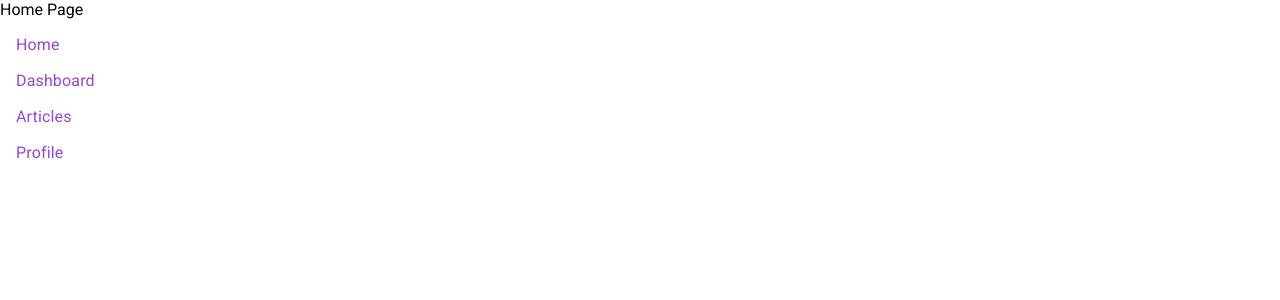
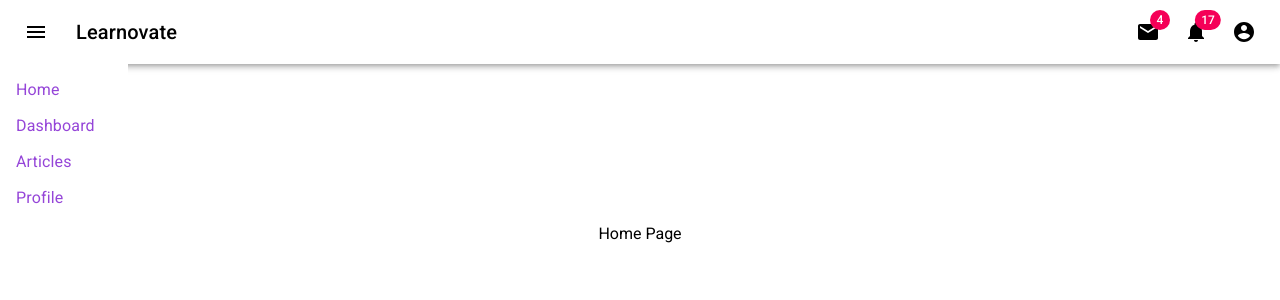
Before and after one commit to ruthbrennankk/sweng_2, a React (Create React App) app in the folder movies-app-master/client/: page /#/home in a window 1280 px wide. Shown: the top 300 px of the page. Built offline with nearby package versions, Linux system fonts and the light colour scheme.

Commit message:
initial appbar, needs polishing

```diff
--- a/movies-app-master/client/src/pages/ArticlesPage.jsx
+++ b/movies-app-master/client/src/pages/ArticlesPage.jsx
@@ -4,13 +4,18 @@
 import { Link } from 'react-router-dom';
 
 import  NavigationBar  from './components/NavigationBar.jsx';
+import  AppBar  from './components/AppBar.jsx';
+import './ProfilePage.css';
 
 class ArticlesPage extends Component {
   render() {
     return (
       <div>
-        Articles
-        <NavigationBar/>
+        <AppBar></AppBar>
+        <div>
+          <NavigationBar/>
+          <div className="ProfileDetails">Articles </div>
+        </div>
       </div>
     );
   }
--- a/movies-app-master/client/src/pages/DashboardPage.jsx
+++ b/movies-app-master/client/src/pages/DashboardPage.jsx
@@ -4,13 +4,18 @@
 import { Link } from 'react-router-dom';
 
 import  NavigationBar  from './components/NavigationBar.jsx';
+import  AppBar  from './components/AppBar.jsx';
+import './ProfilePage.css';
 
 class DashboardPage extends Component {
   render() {
     return (
       <div>
-        Dashboard
-        <NavigationBar/>
+        <AppBar></AppBar>
+        <div>
+          <NavigationBar/>
+          <div className="ProfileDetails">Dashboard </div>
+        </div>
       </div>
     );
   }
--- a/movies-app-master/client/src/pages/HomePage.jsx
+++ b/movies-app-master/client/src/pages/HomePage.jsx
@@ -4,13 +4,18 @@
 import { Link } from 'react-router-dom';
 
 import  NavigationBar  from './components/NavigationBar.jsx';
+import  AppBar  from './components/AppBar.jsx';
+import './ProfilePage.css';
 
 class HomePage extends Component {
   render() {
     return (
       <div>
-        Home Page
-        <NavigationBar/>
+        <AppBar></AppBar>
+        <div>
+          <NavigationBar/>
+          <div className="ProfileDetails">Home Page </div>
+        </div>
       </div>
     );
   }
--- a/movies-app-master/client/src/pages/ProfilePage.jsx
+++ b/movies-app-master/client/src/pages/ProfilePage.jsx
@@ -4,6 +4,7 @@
 import { Link } from 'react-router-dom';
 
 import NavigationBar from './components/NavigationBar.jsx';
+import  AppBar  from './components/AppBar.jsx';
 import './ProfilePage.css';
 
 const testName = "John Doe";
@@ -13,10 +14,12 @@
     render() {
         return (
             <div>
-                Profile
-                <NavigationBar />
-                <div className="ProfileDetails">Name: {testName}</div>
-                <div className="ProfileDetails">Points: {testPoints}</div>
+            <AppBar></AppBar>
+                <div>
+                    <NavigationBar />
+                    <div className="ProfileDetails">Name: {testName}</div>
+                    <div className="ProfileDetails">Points: {testPoints}</div>
+                </div>
             </div>
         );
     }
--- /dev/null
+++ b/movies-app-master/client/src/pages/components/AppBar.jsx
@@ -0,0 +1,195 @@
+import React from 'react';
+import { fade, makeStyles } from '@material-ui/core/styles';
+import AppBar from '@material-ui/core/AppBar';
+import Toolbar from '@material-ui/core/Toolbar';
+import IconButton from '@material-ui/core/IconButton';
+import Typography from '@material-ui/core/Typography';
+import Badge from '@material-ui/core/Badge';
+import MenuItem from '@material-ui/core/MenuItem';
+import Menu from '@material-ui/core/Menu';
+import MenuIcon from '@material-ui/icons/Menu';
+import AccountCircle from '@material-ui/icons/AccountCircle';
+import MailIcon from '@material-ui/icons/Mail';
+import NotificationsIcon from '@material-ui/icons/Notifications';
+import MoreIcon from '@material-ui/icons/MoreVert';
+
+const useStyles = makeStyles(theme => ({
+  grow: {
+    flexGrow: 1,
+  },
+  menuButton: {
+    marginRight: theme.spacing(2),
+  },
+  title: {
+    display: 'none',
+    [theme.breakpoints.up('sm')]: {
+      display: 'block',
+    },
+  },
+
+  inputRoot: {
+    color: 'inherit',
+  },
+  inputInput: {
+    padding: theme.spacing(1, 1, 1, 0),
+    // vertical padding + font size from searchIcon
+    paddingLeft: `calc(1em + ${theme.spacing(4)}px)`,
+    transition: theme.transitions.create('width'),
+    width: '100%',
+    [theme.breakpoints.up('md')]: {
+      width: '20ch',
+    },
+  },
+  sectionDesktop: {
+    display: 'none',
+    [theme.breakpoints.up('md')]: {
+      display: 'flex',
+    },
+  },
+  sectionMobile: {
+    display: 'flex',
+    [theme.breakpoints.up('md')]: {
+      display: 'none',
+    },
+  },
+}));
+
+export default function PrimarySearchAppBar() {
+  const classes = useStyles();
+  const [anchorEl, setAnchorEl] = React.useState(null);
+  const [mobileMoreAnchorEl, setMobileMoreAnchorEl] = React.useState(null);
+
+  const isMenuOpen = Boolean(anchorEl);
+  const isMobileMenuOpen = Boolean(mobileMoreAnchorEl);
+
+  const handleProfileMenuOpen = event => {
+    setAnchorEl(event.currentTarget);
+  };
+
+  const handleMobileMenuClose = () => {
+    setMobileMoreAnchorEl(null);
+  };
+
+  const handleMenuClose = () => {
+    setAnchorEl(null);
+    handleMobileMenuClose();
+  };
+
+  const handleMobileMenuOpen = event => {
+    setMobileMoreAnchorEl(event.currentTarget);
+  };
+
+  const menuId = 'primary-search-account-menu';
+  const renderMenu = (
+    <Menu
+      anchorEl={anchorEl}
+      anchorOrigin={{ vertical: 'top', horizontal: 'right' }}
+      id={menuId}
+      keepMounted
+      transformOrigin={{ vertical: 'top', horizontal: 'right' }}
+      open={isMenuOpen}
+      onClose={handleMenuClose}
+    >
+      <MenuItem onClick={handleMenuClose}>Profile</MenuItem>
+      <MenuItem onClick={handleMenuClose}>My account</MenuItem>
+    </Menu>
+  );
+
+  const mobileMenuId = 'primary-search-account-menu-mobile';
+  const renderMobileMenu = (
+    <Menu
+      anchorEl={mobileMoreAnchorEl}
+      anchorOrigin={{ vertical: 'top', horizontal: 'right' }}
+      id={mobileMenuId}
+      keepMounted
+      transformOrigin={{ vertical: 'top', horizontal: 'right' }}
+      open={isMobileMenuOpen}
+      onClose={handleMobileMenuClose}
+    >
+      <MenuItem>
+        <IconButton aria-label="show 4 new mails" color="inherit">
+          <Badge badgeContent={4} color="secondary">
+            <MailIcon />
+          </Badge>
+        </IconButton>
+        <p>Messages</p>
+      </MenuItem>
+      <MenuItem>
+        <IconButton aria-label="show 11 new notifications" color="inherit">
+          <Badge badgeContent={11} color="secondary">
+            <NotificationsIcon />
+          </Badge>
+        </IconButton>
+        <p>Notifications</p>
+      </MenuItem>
+      <MenuItem onClick={handleProfileMenuOpen}>
+        <IconButton
+          aria-label="account of current user"
+          aria-controls="primary-search-account-menu"
+          aria-haspopup="true"
+          color="inherit"
+        >
+          <AccountCircle />
+        </IconButton>
+        <p>Profile</p>
+      </MenuItem>
+    </Menu>
+  );
+
+  return (
+    <div className={classes.grow}>
+      <AppBar position="static" color='transparent'>
+        <Toolbar>
+          <IconButton
+            edge="start"
+            className={classes.menuButton}
+            color="inherit"
+            aria-label="open drawer"
+          >
+            <MenuIcon />
+          </IconButton>
+          <Typography className={classes.title} variant="h6" noWrap>
+            Learnovate
+          </Typography>
+
+          <div className={classes.grow} />
+          <div className={classes.sectionDesktop}>
+            <IconButton aria-label="show 4 new mails" color="inherit">
+              <Badge badgeContent={4} color="secondary">
+                <MailIcon />
+              </Badge>
+            </IconButton>
+            <IconButton aria-label="show 17 new notifications" color="inherit">
+              <Badge badgeContent={17} color="secondary">
+                <NotificationsIcon />
+              </Badge>
+            </IconButton>
+            <IconButton
+              edge="end"
+              aria-label="account of current user"
+              aria-controls={menuId}
+              aria-haspopup="true"
+              onClick={handleProfileMenuOpen}
+              color="inherit"
+            >
+              <AccountCircle />
+            </IconButton>
+          </div>
+          <div className={classes.sectionMobile}>
+            <IconButton
+              aria-label="show more"
+              aria-controls={mobileMenuId}
+              aria-haspopup="true"
+              onClick={handleMobileMenuOpen}
+              color="inherit"
+            >
+              <MoreIcon />
+            </IconButton>
+          </div>
+        </Toolbar>
+      </AppBar>
+      {renderMobileMenu}
+      {renderMenu}
+    </div>
+  );
+}
--- a/movies-app-master/client/src/pages/components/NavigationBar.css
+++ b/movies-app-master/client/src/pages/components/NavigationBar.css
@@ -1,5 +1,6 @@
 .NavigationBG {
     width: 10%;
+    height: 100%;
     background-color: white;
     color: #9545d8;
   }
```
